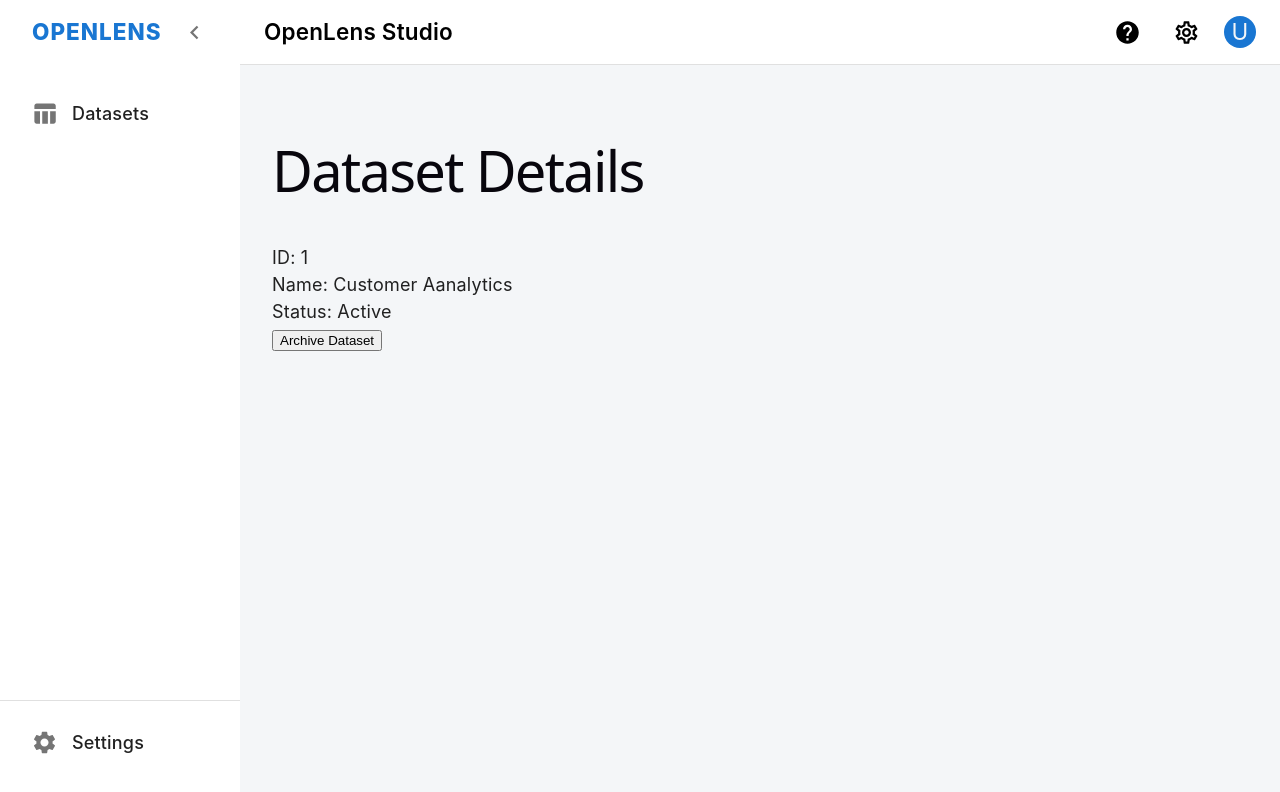
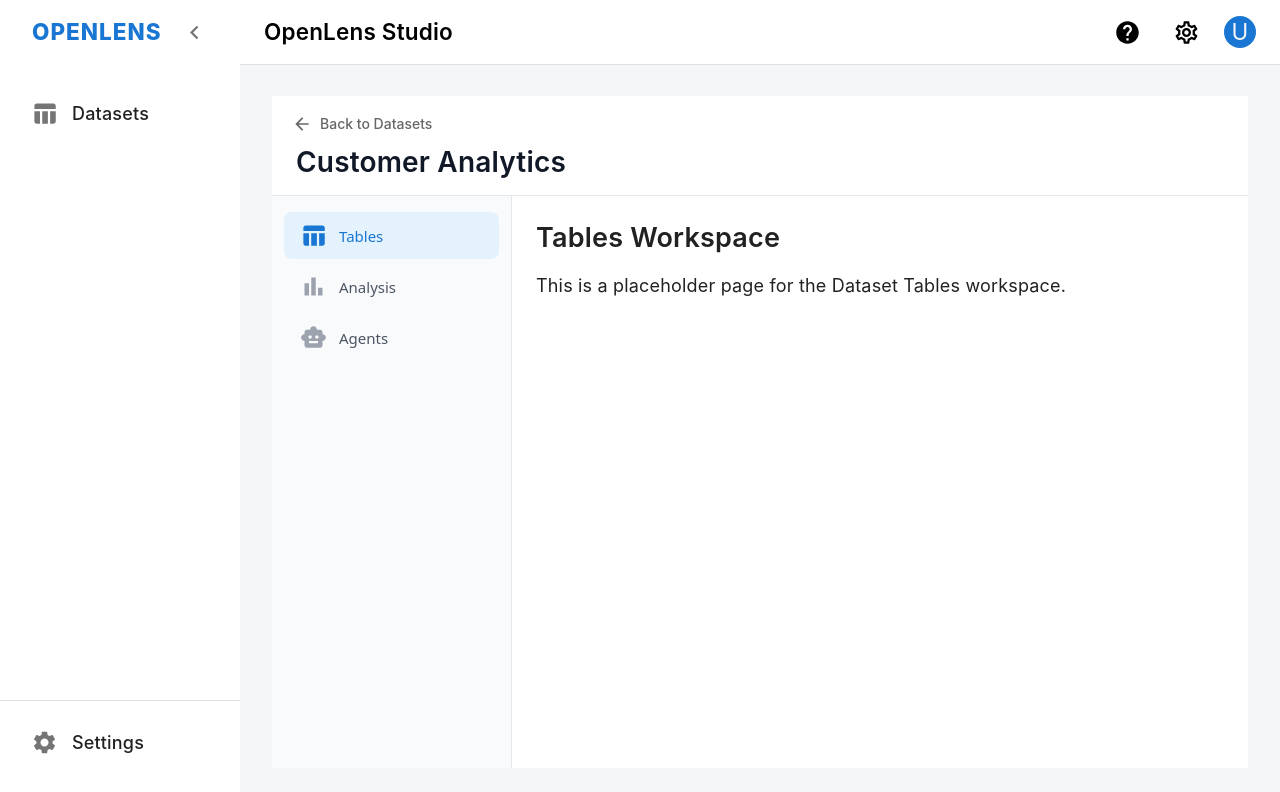
Before and after one commit to Sid7808/OPENLENS, a React (Vite) app in the folder frontend/: page /datasets/1 in a window 1280 px wide. Shown: the top 792 px of the page. Built offline with nearby package versions, Linux system fonts and the light colour scheme.

Commit message:
OPL-UI-design: dataset layout

```diff
--- /dev/null
+++ b/frontend/src/Layouts/DatasetLayout.scss
@@ -0,0 +1,109 @@
+.dataset-workspace {
+  display: flex;
+  flex-direction: column;
+  height: calc(100vh - 128px); // accounts for navbar spacing and main layouts padding
+  width: 100%;
+  box-sizing: border-box;
+
+  .dataset-workspace-header {
+    padding: 16px 24px;
+    background-color: #ffffff;
+    border-bottom: 1px solid #e5e7eb;
+    display: flex;
+    flex-direction: column;
+    align-items: flex-start;
+
+    .back-btn {
+      padding: 0;
+      margin-bottom: 8px;
+      font-size: 14px;
+      &:hover {
+        background: transparent;
+        text-decoration: underline;
+      }
+    }
+
+    .dataset-title {
+      font-size: 28px;
+      color: #111827;
+      margin: 0;
+    }
+  }
+
+  .dataset-workspace-body {
+    display: flex;
+    flex: 1;
+    overflow: hidden;
+  }
+
+  .dataset-sidebar {
+    width: 240px;
+    background-color: #f9fafb;
+    border-right: 1px solid #e5e7eb;
+    padding: 16px 12px;
+    box-sizing: border-box;
+
+    .dataset-sidebar-menu {
+      list-style: none;
+      padding: 0;
+      margin: 0;
+      display: flex;
+      flex-direction: column;
+      gap: 4px;
+    }
+
+    .dataset-sidebar-item {
+      width: 100%;
+    }
+
+    .dataset-sidebar-btn {
+      width: 100%;
+      display: flex;
+      align-items: center;
+      gap: 12px;
+      padding: 10px 16px;
+      border: none;
+      background: none;
+      border-radius: 8px;
+      cursor: pointer;
+      color: #4b5563;
+      font-size: 15px;
+      font-weight: 500;
+      text-align: left;
+      transition: background-color 0.2s, color 0.2s;
+
+      &:hover {
+        background-color: #f3f4f6;
+        color: #111827;
+      }
+
+      &.active {
+        background-color: #e3f2fd;
+        color: #1976d2;
+
+        .dataset-sidebar-icon {
+          color: #1976d2;
+        }
+      }
+
+      .dataset-sidebar-icon {
+        display: flex;
+        align-items: center;
+        justify-content: center;
+        color: #9ca3af;
+        font-size: 20px;
+      }
+
+      .dataset-sidebar-text {
+        font-family: system-ui, -apple-system, sans-serif;
+      }
+    }
+  }
+
+  .dataset-workspace-content {
+    flex: 1;
+    overflow-y: auto;
+    background-color: #ffffff;
+    padding: 24px;
+  }
+}
--- /dev/null
+++ b/frontend/src/Layouts/DatasetLayout.tsx
@@ -0,0 +1,71 @@
+import { useParams, Outlet, useNavigate, useLocation } from "react-router-dom";
+import { datasets } from "../data/mockDatasets";
+import { TableChart, BarChart, SmartToy, ArrowBack } from "@mui/icons-material";
+import { Button, Typography } from "@mui/material";
+import "./DatasetLayout.scss";
+
+export default function DatasetLayout() {
+    const { datasetId } = useParams<{ datasetId: string }>();
+    const navigate = useNavigate();
+    const location = useLocation();
+
+
+    //Retrieve the dataset name using the ID from mock data
+
+    const dataset = datasets.find((d) => d.id === Number(datasetId));
+    const datasetName = dataset ? dataset.name : `Dataset ${datasetId}`;
+
+    const sidebarItems = [
+        { text: "Tables", icon: <TableChart />, path: `/datasets/${datasetId}/tables` },
+        { text: "Analysis", icon: <BarChart />, path: `/datasets/${datasetId}/analysis` },
+        { text: "Agents", icon: <SmartToy />, path: `/datasets/${datasetId}/agents` }
+    ];
+
+    return(
+        <div className="dataset-workspace">
+            {/* top Header Area */}
+            <div className="dataset-workspace-header">
+                <Button
+                startIcon={<ArrowBack />}
+                onClick={() => navigate("/datasets")}
+                className="back-btn"
+                sx={{mb: 1, textTransform: "none", color: "text.secondary"}}>
+                    Back to Datasets
+                </Button>
+             <Typography variant="h4" className="dataset-title" sx={{ fontWeight: 600 }}>
+          {datasetName}
+        </Typography>
+      </div>
+      {/* Workspace Split Layout */}
+      <div className="dataset-workspace-body">
+        {/* Dataset Workspace Sidebar */}
+        <aside className="dataset-sidebar">
+          <ul className="dataset-sidebar-menu">
+            {sidebarItems.map((item) => {
+              // Highlight item if current route matches exactly,
+              // or default highlight Tables if on /datasets/:datasetId
+              const isSelected =
+                location.pathname === item.path ||
+                (item.text === "Tables" && location.pathname === `/datasets/${datasetId}`);
+              return (
+                <li key={item.text} className="dataset-sidebar-item">
+                  <button
+                    onClick={() => navigate(item.path)}
+                    className={`dataset-sidebar-btn ${isSelected ? "active" : ""}`}
+                  >
+                    <span className="dataset-sidebar-icon">{item.icon}</span>
+                    <span className="dataset-sidebar-text">{item.text}</span>
+                  </button>
+                </li>
+              );
+            })}
+          </ul>
+        </aside>
+        {/* Child Sub-Workspace Content Area */}
+        <main className="dataset-workspace-content">
+          <Outlet />
+        </main>
+      </div>
+    </div>
+  );
+}
--- /dev/null
+++ b/frontend/src/pages/DatasetAgents.tsx
@@ -0,0 +1,14 @@
+import { Typography, Box } from "@mui/material";
+
+export default function DatasetAgents() {
+  return (
+    <Box>
+      <Typography variant="h5" sx={{ fontWeight: 600, mb: 2 }}>
+        Agents Workspace
+      </Typography>
+      <Typography variant="body1" color="text.secondary">
+        This is a placeholder page for the Dataset Agents workspace.
+      </Typography>
+    </Box>
+  );
+}
--- /dev/null
+++ b/frontend/src/pages/DatasetAnalysis.tsx
@@ -0,0 +1,14 @@
+import { Typography, Box } from "@mui/material";
+
+export default function DatasetAnalysis() {
+  return (
+    <Box>
+      <Typography variant="h5" sx={{ fontWeight: 600, mb: 2 }}>
+        Analysis Workspace
+      </Typography>
+      <Typography variant="body1" color="text.secondary">
+        This is a placeholder page for the Dataset Analysis workspace.
+      </Typography>
+    </Box>
+  );
+}
--- /dev/null
+++ b/frontend/src/pages/DatasetTables.tsx
@@ -0,0 +1,16 @@
+import { Typography, Box } from "@mui/material";
+
+
+
+export default function DatasetTables() {
+    return(
+        <Box>
+            <Typography variant="h5" sx={{fontWeight: 600, mb: 2}}>
+                Tables Workspace
+            </Typography>
+            <Typography variant="body1" color="text.secondary">
+                This is a placeholder page for the Dataset Tables workspace.
+            </Typography>
+        </Box>
+    )
+}
--- a/frontend/src/pages/DatasetsDetails.tsx
+++ /dev/null
@@ -1,44 +0,0 @@
-import {useState} from "react";
-import {useParams} from "react-router-dom";
-type Dataset = {
-    id: string;
-    name: string;
-    description: string;
-    status: string;
-};
-function DatasetsDetails() {
-    const{datasetId} = useParams();
-    const [dataset , setDataset] = useState<Dataset>({
-        id: datasetId ?? "",
-        name: "Customer Aanalytics",
-        description: "This dataset contains customer analytics data.",
-        status: "Active",
-    });
-    const [loading] = useState(false);
-    const [error] = useState("");
-    function handleToggleStatus() {
-        setDataset((previousDataset) => {
-            return {
-                ...previousDataset,
-                status: previousDataset.status === "Active"
-                ? "Archived" : "Active",
-            };
-        });
-    }
-    return (
-        <div>
-            <h1>Dataset Details</h1>
-            {loading && <p>Loading...</p>}
-            {error && <p>{error}</p>}
-            <p>ID: {dataset.id}</p>
-            <p>Name: {dataset.name}</p>
-            <p>Status: {dataset.status}</p>
-            <button onClick={handleToggleStatus}>
-                {dataset.status ==="Active"
-                ?"Archive Dataset":
-                "Activate Dataset"}
-            </button>
-        </div>
-    );
-}
-export default DatasetsDetails;
--- a/frontend/src/routes/AppRoutes.tsx
+++ b/frontend/src/routes/AppRoutes.tsx
@@ -1,12 +1,15 @@
 import { Route, Routes } from "react-router-dom";
 import MainLayout from "../Layouts/MainLayouts";
-import Dashboard from "../pages/Dashboard";
+// Layouts
+import DatasetLayout from "../Layouts/DatasetLayout";
+import LoginPage from "../pages/LoginPage";
+import DatasetPage from "../pages/DatasetPage";
+import Settings from "../pages/Settings";
 import Analysis from "../pages/Analysis";
-import DatasetsDetails from "../pages/DatasetsDetails";
-import DatasetPage from "../pages/DatasetPage";
-import LoginPage from "../pages/LoginPage";
 import Agents from "../pages/Agents";
-import Settings from "../pages/Settings";
+import DatasetTables from "../pages/DatasetTables";
+import DatasetAnalysis from "../pages/DatasetAnalysis";
+import DatasetAgents from "../pages/DatasetAgents";
 
 function AppRoutes() {
   return (
@@ -16,7 +19,12 @@ function AppRoutes() {
       <Route path="/" element={<MainLayout />}>
       <Route index element={<DatasetPage />} />
         <Route path="datasets" element={<DatasetPage />} />
-        <Route path="datasets/:datasetId" element={<DatasetsDetails />} />
+        <Route path="datasets/:datasetId" element={<DatasetLayout />}>
+          <Route index element={<DatasetTables />} />
+          <Route path="tables" element={<DatasetTables />} />
+          <Route path="analysis" element={<DatasetAnalysis />} />
+          <Route path="agents" element={<DatasetAgents />} />
+        </Route>
         <Route path="analysis" element={<Analysis />} />
         <Route path="agents" element={<Agents />} />
         <Route path="settings" element={<Settings />} />
```
Also changed, not shown: frontend/src/components/datasets/DatasetToolbar.tsx (+4 -4 lines), frontend/src/components/datasets/DatasetCard.tsx (line endings or trailing spaces), 1 other file (tests, documents, lock files or other folders).
